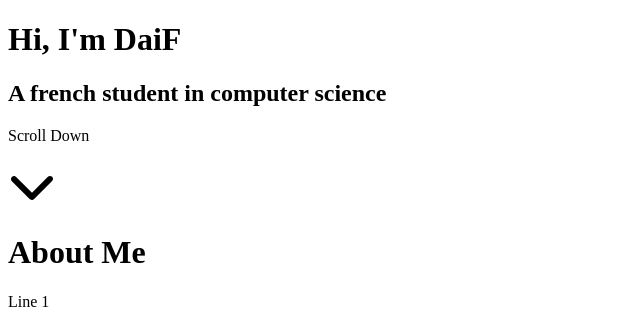
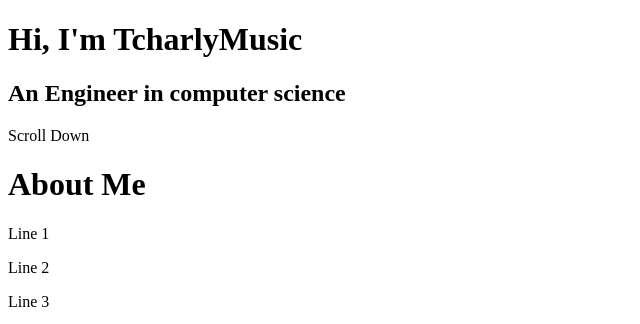
Before and after one commit to TcharlyMusic/TestList, a plain HTML site: page docs/index.html in a window 1280 px wide. Shown: the top 324 px of the page, without its empty margins (0-640 px from the left). Drawn offline with Linux system fonts and the light colour scheme; a script that the page names is missing.

Commit message:
Update index.html

```diff
--- a/docs/index.html
+++ b/docs/index.html
@@ -14,8 +14,8 @@
             <div id="cards-container">
                 <div id="hello-card" class="card">
                     <div class="hello-text">
-                        <h1 class="hello-title">Hi, I'm DaiF</h1>
-                        <h2 class="subtitle">A french student in computer science</h2>
+                        <h1 class="hello-title">Hi, I'm TcharlyMusic</h1>
+                        <h2 class="subtitle">An Engineer in computer science</h2>
                     </div>
                     <div class='house-container'>
                         <div class='house'></div>
@@ -26,7 +26,6 @@
                     </div>
                     <div id="down-arrow">
                         <p>Scroll Down</p>
-                    <svg xmlns="http://www.w3.org/2000/svg" height="3em" viewBox="0 0 512 512"><!--! Font Awesome Free 6.4.0 by @fontawesome - https://fontawesome.com License - https://fontawesome.com/license (Commercial License) Copyright 2023 Fonticons, Inc. --><path d="M233.4 406.6c12.5 12.5 32.8 12.5 45.3 0l192-192c12.5-12.5 12.5-32.8 0-45.3s-32.8-12.5-45.3 0L256 338.7 86.6 169.4c-12.5-12.5-32.8-12.5-45.3 0s-12.5 32.8 0 45.3l192 192z"/></svg>
                     </div>
                 </div>
                 <div id="about-card" class='card'>
```
